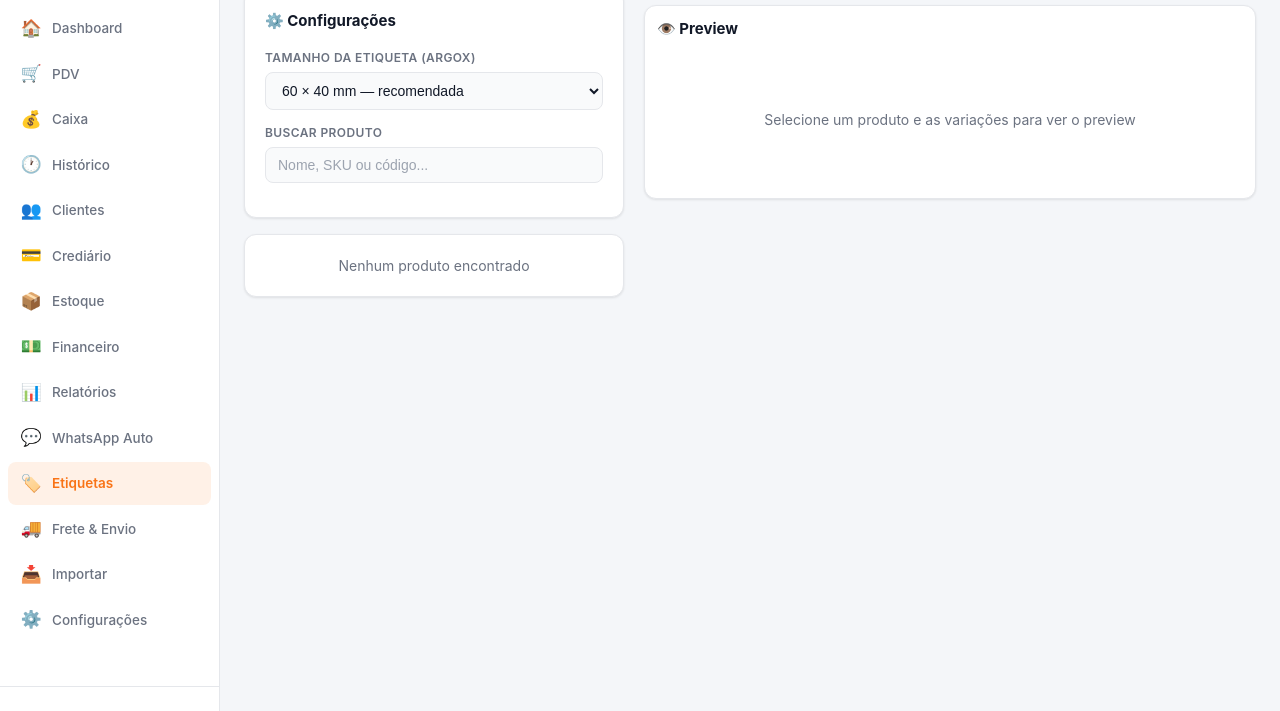
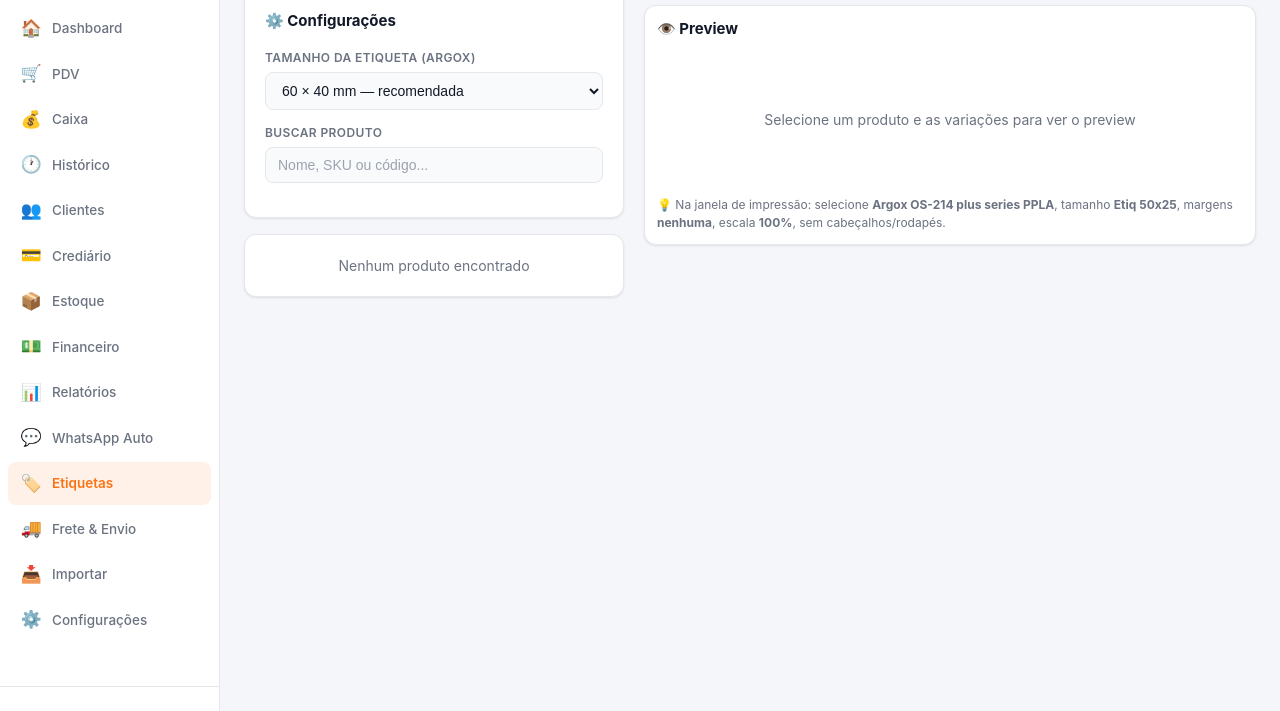
Before and after one commit to movepecalcados-stack/MOVEPE, a plain HTML site: page etiquetas.html in a window 1280 px wide. Shown: the part 89-800 px from the top of the page. Drawn offline with Linux system fonts and the light colour scheme.

Commit message:
Etiquetas: corrige nome impressora para Argox OS-214 plus series PPLA e instrucoes de impressao

```diff
--- a/etiquetas.html
+++ b/etiquetas.html
@@ -152,6 +152,10 @@
                 </div>
               </div>
             </div>
+            <p class="text-muted fs-sm" style="margin-top:10px">
+              💡 Na janela de impressão: selecione <strong>Argox OS-214 plus series PPLA</strong>,
+              tamanho <strong>Etiq 50x25</strong>, margens <strong>nenhuma</strong>, escala <strong>100%</strong>, sem cabeçalhos/rodapés.
+            </p>
           </div>
         </div>
 
```
